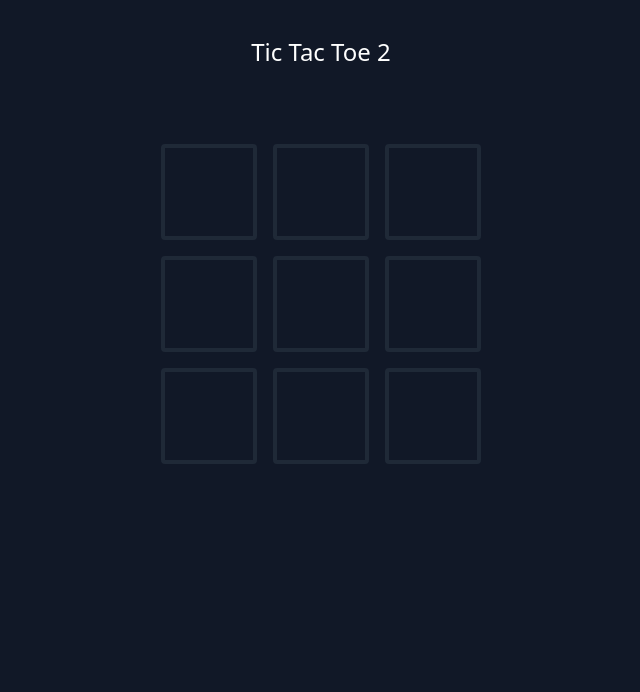
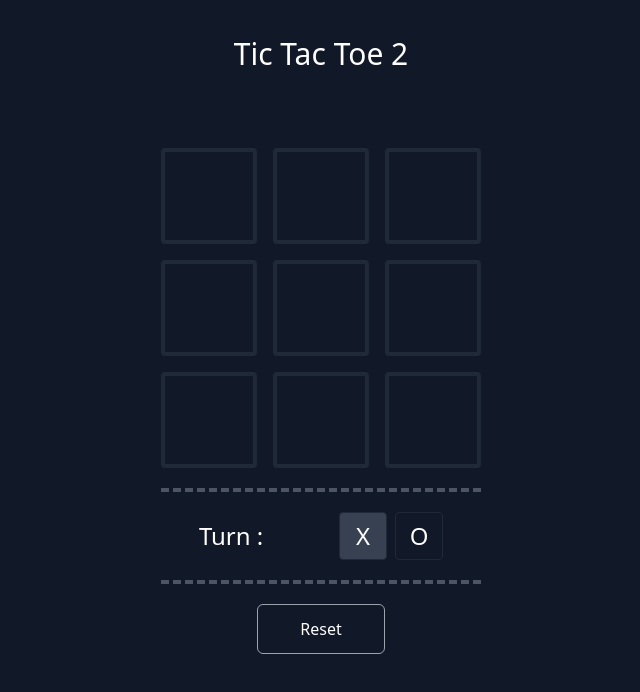
Before and after one commit to betra0/TicTacToe2, a React (Vite) app in the folder web-client/: page /local in a window 1280 px wide. Shown: the top 692 px of the page, without its empty margins (319-959 px from the left). Built offline with nearby package versions, Linux system fonts and the light colour scheme.

Commit message:
agrege la posibilidad de ganar en el juego u apartado para ver de quien es el turno y un boton para resetear

```diff
--- /dev/null
+++ b/web-client/src/models/turns.js
@@ -0,0 +1,17 @@
+export const turns ={
+    x:'X',
+    o:'O',
+    none:false
+
+}
+
+export const jugadas3x3 = [
+    [0, 1, 2], // Fila superior
+    [3, 4, 5], // Fila del medio
+    [6, 7, 8], // Fila inferior
+    [0, 3, 6], // Columna izquierda
+    [1, 4, 7], // Columna del medio
+    [2, 5, 8], // Columna derecha
+    [0, 4, 8], // Diagonal principal (de izquierda a derecha)
+    [2, 4, 6]  // Diagonal secundaria (de derecha a izquierda)
+  ];
--- a/web-client/src/pages/localPage.jsx
+++ b/web-client/src/pages/localPage.jsx
@@ -1,12 +1,10 @@
 import { Link } from 'react-router-dom';
 import GridGame from '../components/gridGame';
-import { useState } from 'react';
-const turns ={
-    x:'X',
-    o:'O',
-    none:false
+import { useEffect, useState } from 'react';
+import { turns } from '../models/turns';
+import logicWinner from '../utils/logicWinner';
 
-}
+
 
 function useLocalPlay(){
     const [turn, setTurn] = useState(turns.x)
@@ -16,21 +14,24 @@ function useLocalPlay(){
         '', '', '',
         '', '' , ''
     ])
+    const [winner, setWiner]= useState(null)
     const [deleteItem, setDeleteItem]=useState(null)
 
     const handlerSquareClick = (index)=>{
-        if (itemsGrid[index] !== '' || turn === turns.none)
+        if (itemsGrid[index] !== '' || turn === turns.none) {
             return
+        }
+
+
         const newGrid = [...itemsGrid]
         newGrid[index] = turn
         const newOldItems = [...oldItems, index]
-        console.log(newOldItems.length, 'tamaño xd')
 
-        if (newOldItems.length>=6){
+        if (newOldItems.length>=7){
             newGrid[newOldItems[0]] = ''
             newOldItems.shift()
         }
-        if (newOldItems.length === 5)
+        if (newOldItems.length === 6)
             setDeleteItem(newOldItems[0])
         setOldItems(newOldItems)
         setItemsGrid(newGrid)
@@ -38,27 +39,65 @@ function useLocalPlay(){
             setTurn(turns.o)
         else
             setTurn(turns.x)
+    }
+    useEffect(() => {
+        console.log('este es turn', turn)
+        if (itemsGrid.length >=5){
+            const newWinner = logicWinner({itemsGrid:itemsGrid})
+            if(newWinner!==null){
+                setWiner(newWinner)
+                setTurn(turns.none)
+            }
 
 
+        }
 
+        return () => {
 
+        };
+      }, [itemsGrid]);
+
+    const resetGame = (e)=>{
+        setTurn(turns.x)
+        setItemsGrid([
+            '','' , '',
+            '', '', '',
+            '', '' , ''
+        ])
+        setOldItems([])
+        setWiner(null)
+        setDeleteItem(null)
     }
 
 
 
-    return {turn, oldItems, itemsGrid, deleteItem, handlerSquareClick}
+    return {turn, oldItems, itemsGrid, deleteItem, winner ,handlerSquareClick, resetGame}
 }
 
 
 function LocalPage(){
-    const {turn, oldItems, itemsGrid, handlerSquareClick, deleteItem} = useLocalPlay()
-    console.log(itemsGrid)
+    const {turn, oldItems, itemsGrid, handlerSquareClick, deleteItem, winner, resetGame} = useLocalPlay()
 
     return(
-    <main className="bg-gray-900 w-screen h-screen  flex items-center flex-col text-white">
-        <h2 className=" mt-9 mb-12 text-center text-2xl">Tic Tac Toe 2</h2>
+    <main className="bg-gray-900 w-screen min-h-screen  flex items-center flex-col text-white">
+        <h2 className=" mt-9 mb-12 text-center text-3xl">Tic Tac Toe 2</h2>
         <section className="mt-7 flex flex-1 w-full  flex-col items-center ">
-        <GridGame items={itemsGrid} onclick={handlerSquareClick} deleteItem={deleteItem}/>
+        <GridGame winner={winner} items={itemsGrid} onclick={handlerSquareClick} deleteItem={deleteItem}/>
+
+        <section
+        className=' text-2xl border-t-4 border-b-4 border-gray-600 border-dashed w-full max-w-xs mt-5 py-5 flex justify-around'
+        >
+            <span className='flex items-center justify-center'>Turn :</span>
+            <div className='flex text-center gap-2'>
+                <div className={` w-12 h-12 border border-gray-800 rounded flex items-center justify-center ${turn == turns.x?'bg-gray-700':'' } `} >X</div>
+                <div className={` w-12 h-12 border border-gray-800 rounded flex items-center justify-center ${turn == turns.o?'bg-gray-700':''  } `} >O</div>
+            </div>
+        </section>
+        <button
+        type='button'
+        onClick={resetGame}
+        className='mt-5 py-3 bg-gray-900 transform active:scale-90 hover:scale-110 hover:bg-gray-700 transition-transform transition-bg w-full max-w-xxxs border border-gray-400 rounded-md flex items-center justify-center '
+        >Reset</button>
 
 
 
--- /dev/null
+++ b/web-client/src/utils/logicWinner.js
@@ -0,0 +1,28 @@
+import { jugadas3x3, turns } from "../models/turns";
+
+export default function logicWinner({itemsGrid}){
+    const jugadasX = []
+    const jugadasO = []
+    let winner = null
+    itemsGrid.forEach((item, indice) => {
+        if(item== turns.x)
+            jugadasX.push(indice)
+        else if(item == turns.o)
+            jugadasO.push(indice)
+
+    });
+    // añadir en un fututo ina condiconal para distingirr si es un tablero de 3X3 O OTRO
+    for (const jugadas of jugadas3x3){
+        if (jugadas.every(e => jugadasX.includes(e))){
+            winner = turns.x
+            break
+        }
+        if (jugadas.every(e => jugadasO.includes(e))){
+            winner = turns.o
+            break
+        }
+    }
+
+    return winner
+
+}
```
